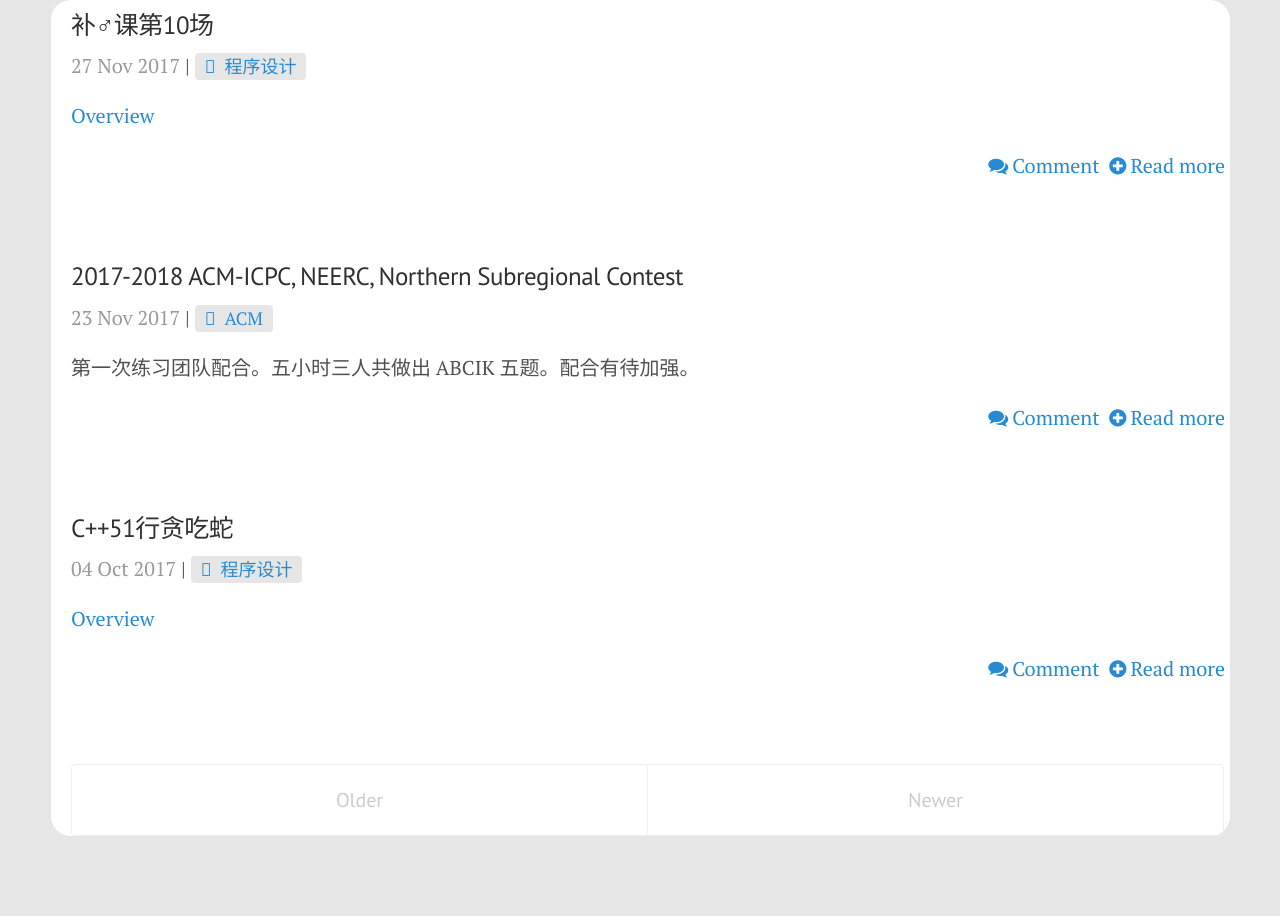
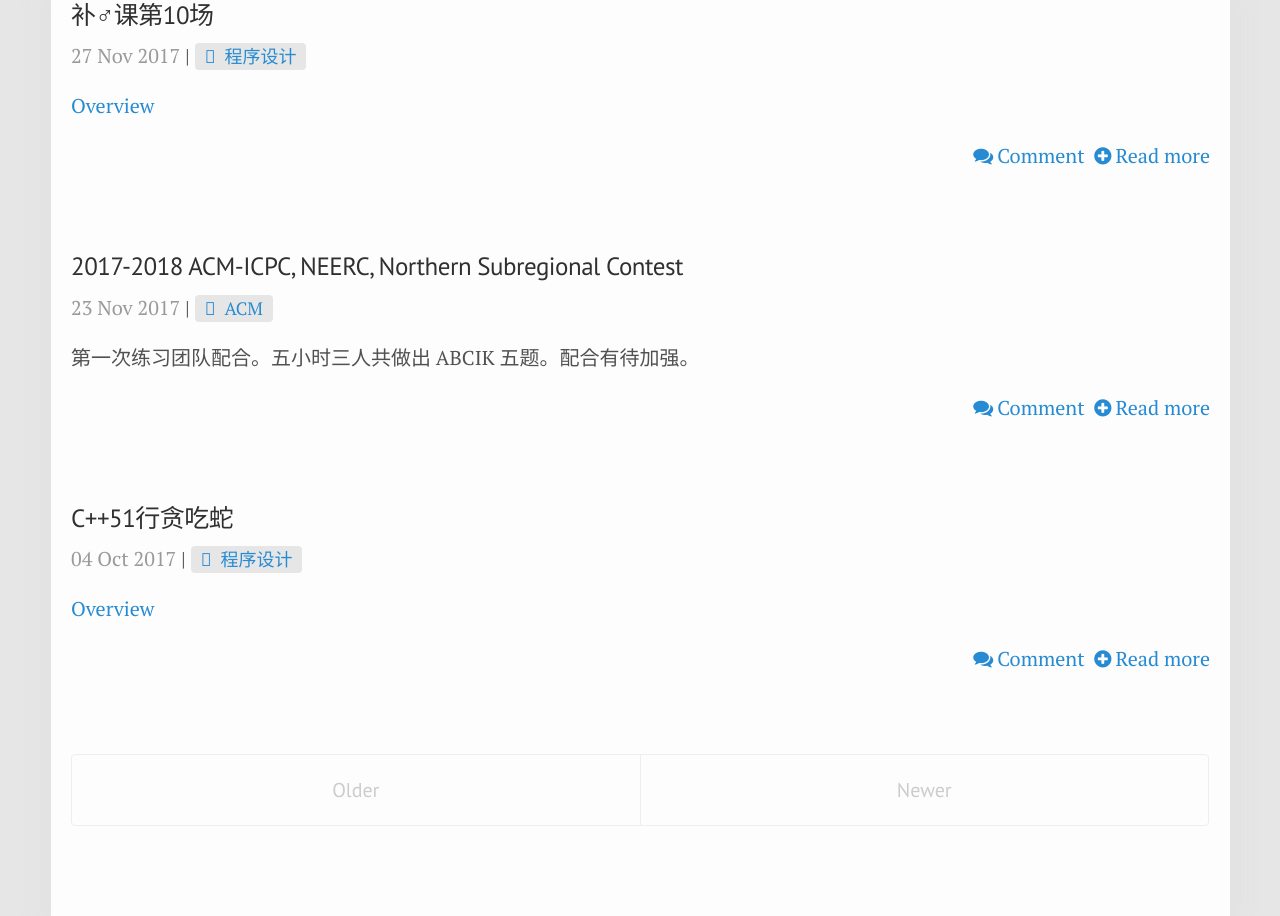
Before and after one commit to chen-xw/chen-xw.github.io, a Jekyll site: the page built from blog/index.html, in a window 1280 px wide. Shown: the part 360-1276 px from the top of the page. Built offline with Jekyll 4.4.1, drawn with Linux system fonts in a browser that asks for light colours; the list of posts is cut into pages by our own code; comment, search, counter and statistics services are not loaded.

Commit message:
Update lanyon.css

```diff
--- a/public/css/lanyon.css
+++ b/public/css/lanyon.css
@@ -60,13 +60,11 @@
  * regular page content.
  */
 .wrap-post{
-  background: white;
-
-  padding: 10px 5px 15px 20px;
-  border-radius: 20px;
-  padding-bottom: inherit;
   margin-left: -229px;
   margin-right: -230px;
+  background-color: rgba(255,255,255,.9);
+  padding: 0 20px 30px;
+  box-shadow: 0 0 20px 10px rgba(220,220,220,.3);
 }
 
 }
```
